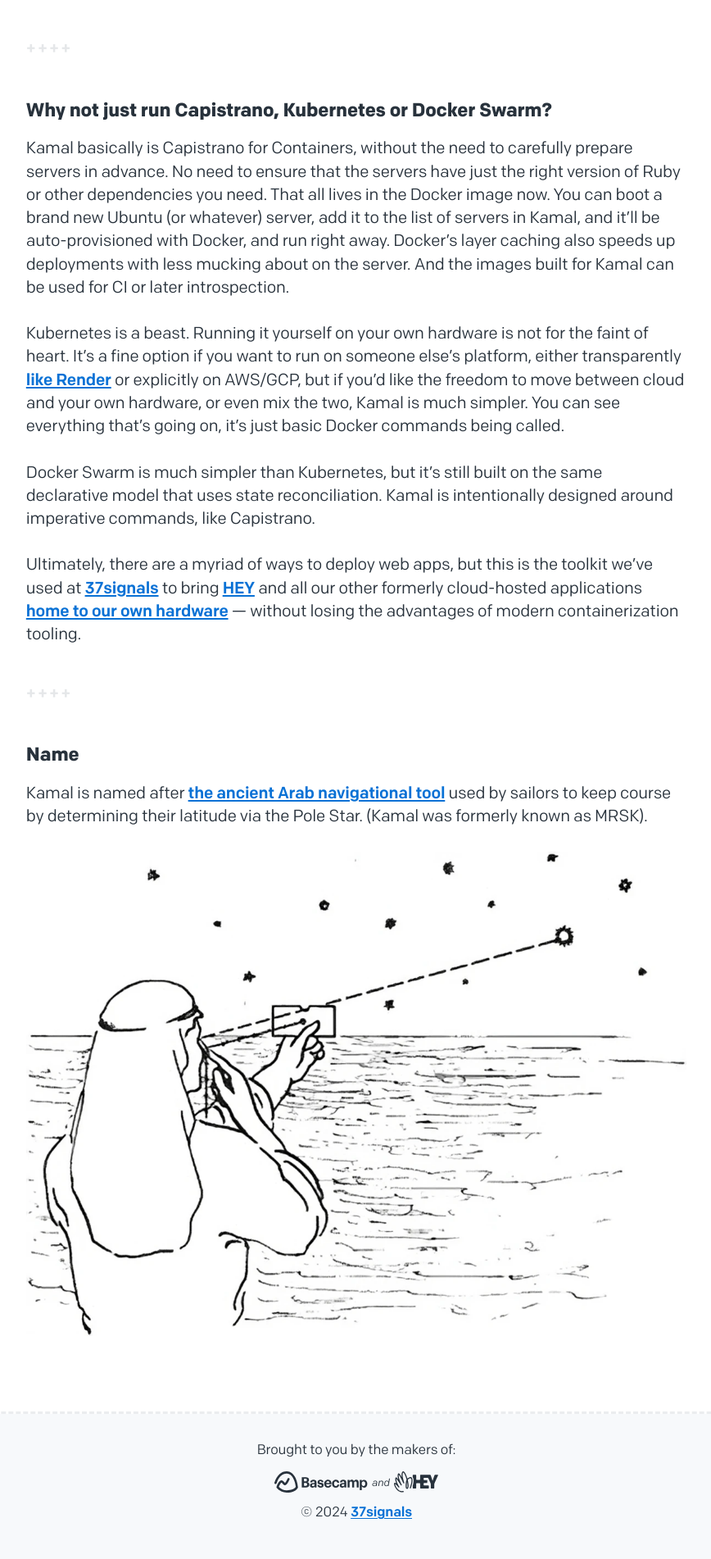
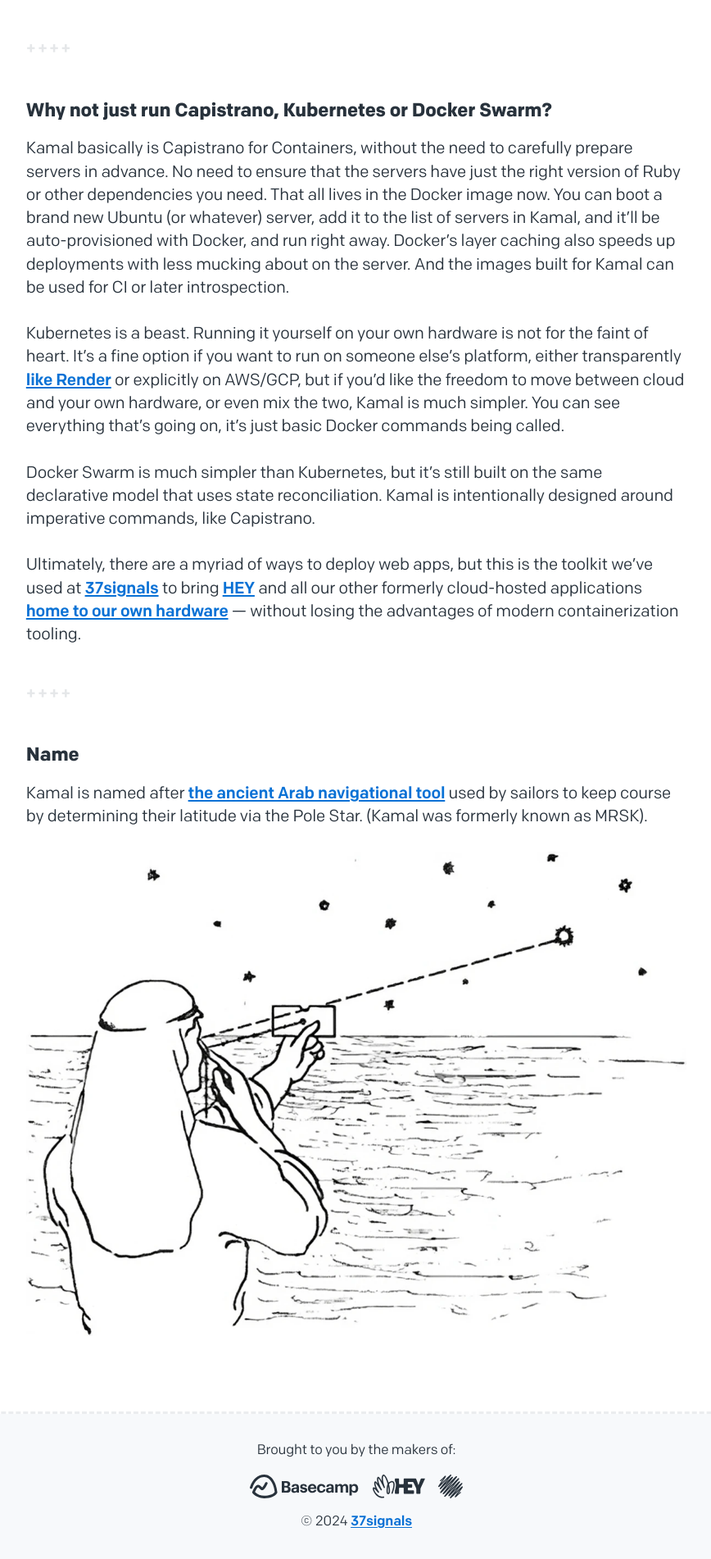
Before and after one commit to basecamp/kamal-site, a Jekyll site: the page built from index.html, in a window 1280 px wide. Shown: the part 2370-4272 px from the top of the page at 82% size, without its empty margins (205-1073 px from the left). Built offline with Jekyll 4.4.1, drawn with Linux system fonts in a browser that asks for light colours.

Commit message:
Update footer

```diff
--- a/_includes/footer.html
+++ b/_includes/footer.html
@@ -3,8 +3,8 @@
     <p>Brought to you by the makers of:</p>
     <ul>
       <li><a href="https://basecamp.com" target="_blank" rel="noopener"><img src="{{ '/assets/images/logo-basecamp.svg' }}" alt="Basecamp"></a></li>
-      <li><span>and</span></li>
       <li><a href="https://hey.com" target="_blank" rel="noopener"><img src="{{ '/assets/images/logo-hey.svg' }}" alt="HEY"></a></li>
+      <li><a href="https://once.com" target="_blank" rel="noopener"><img src="{{ '/assets/images/logo-once.svg' }}" alt="ONCE"></a></li>
     </ul>
     <p>&copy; {{ 'now' | date: '%Y' }} <a href="https://37signals.com" target="_blank" rel="noopener">37signals</a></p>
   </div>
--- a/_sass/modules/_footer.scss
+++ b/_sass/modules/_footer.scss
@@ -10,14 +10,14 @@
     flex: 1;
     flex-direction: column;
     font-size: var(--font-size-xx-small);
-    gap: 0.8em;
+    gap: var(--space-medium);
     letter-spacing: -0.01em;
 
     ul {
 
       align-items: center;
       display: flex;
-      gap: 0.3em;
+      gap: var(--space-medium);
       padding: 0;
 
       li {
@@ -30,7 +30,7 @@
           display: flex;
 
           img {
-            height: 1.5em;
+            height: 1.75em;
             width: auto;
           }
 
```
Also changed, not shown: assets/images/logo-basecamp.svg, assets/images/logo-hey.svg, assets/images/logo-once.svg (added).
